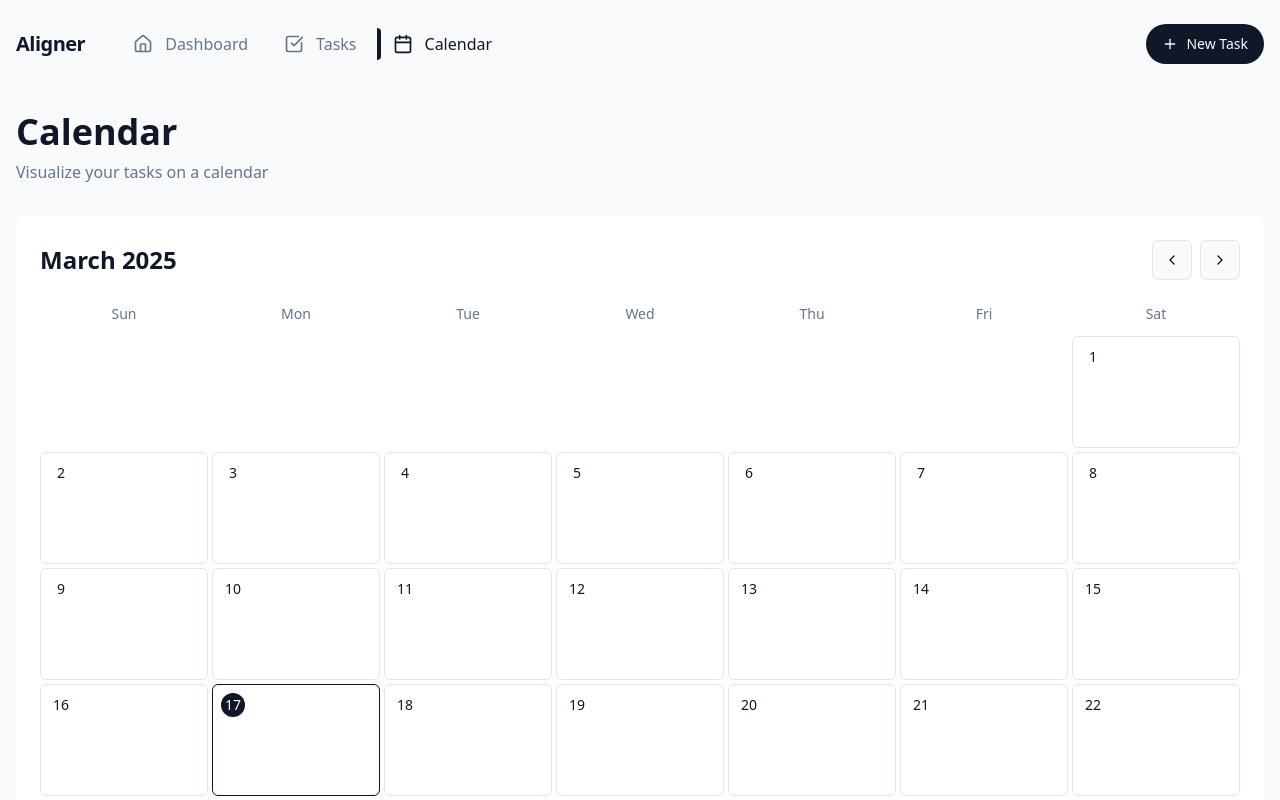
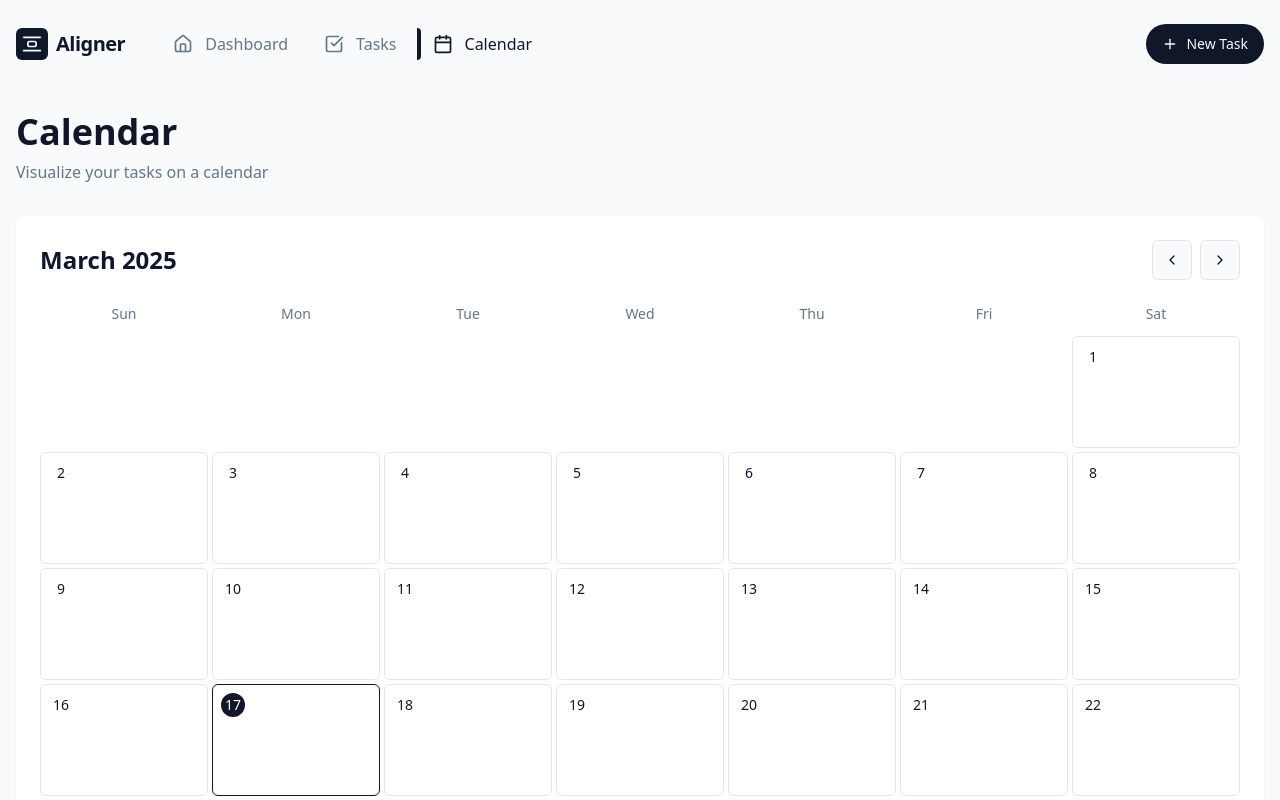
Before and after one commit to arun-achilles/plannify-journey, a React (Vite) app: page /calendar in a window 1280 px wide. Shown: the top 800 px of the page. Built offline with nearby package versions, Linux system fonts and the light colour scheme.

Commit message:
Add logo to application
Adds a logo with the letter A near the application name.

```diff
--- /dev/null
+++ b/src/components/Logo.tsx
@@ -0,0 +1,33 @@
+
+import React from 'react';
+import { AlignVerticalSpaceAround } from 'lucide-react';
+import { cn } from '@/lib/utils';
+
+interface LogoProps {
+  className?: string;
+  iconClassName?: string;
+  textClassName?: string;
+  showText?: boolean;
+}
+
+const Logo: React.FC<LogoProps> = ({
+  className,
+  iconClassName,
+  textClassName,
+  showText = true
+}) => {
+  return (
+    <div className={cn("flex items-center gap-2", className)}>
+      <div className="flex items-center justify-center rounded-md bg-primary p-1.5 text-primary-foreground">
+        <AlignVerticalSpaceAround className={cn("h-5 w-5", iconClassName)} />
+      </div>
+      {showText && (
+        <span className={cn("font-semibold text-xl tracking-tight", textClassName)}>
+          Aligner
+        </span>
+      )}
+    </div>
+  );
+};
+
+export default Logo;
--- a/src/components/Navbar.tsx
+++ b/src/components/Navbar.tsx
@@ -1,10 +1,10 @@
-
 import React, { useState, useEffect } from 'react';
 import { Link, useLocation } from 'react-router-dom';
 import { motion } from 'framer-motion';
 import { cn } from '@/lib/utils';
 import { CalendarIcon, CheckSquareIcon, HomeIcon, PlusIcon } from 'lucide-react';
 import { Button } from '@/components/ui/button';
+import Logo from '@/components/Logo';
 
 interface NavItemProps {
   icon: React.ReactNode;
@@ -61,7 +61,7 @@ const Navbar: React.FC<{ onNewTask: () => void }> = ({ onNewTask }) => {
     >
       <div className="container mx-auto px-4 flex items-center justify-between">
         <div className="flex items-center gap-8">
-          <div className="font-semibold text-xl tracking-tight">Aligner</div>
+          <Logo />
           <nav className="hidden md:flex items-center space-x-1">
             <NavItem
               icon={<HomeIcon className="w-5 h-5" />}
--- a/src/pages/Calendar.tsx
+++ b/src/pages/Calendar.tsx
@@ -40,8 +40,7 @@ const CalendarPage = () => {
           title: '',
           description: '',
           priority: 'medium',
-          dueDate: selectedDate,
-          completed: false
+          dueDate: selectedDate
         } : undefined}
       />
     </div>
```
